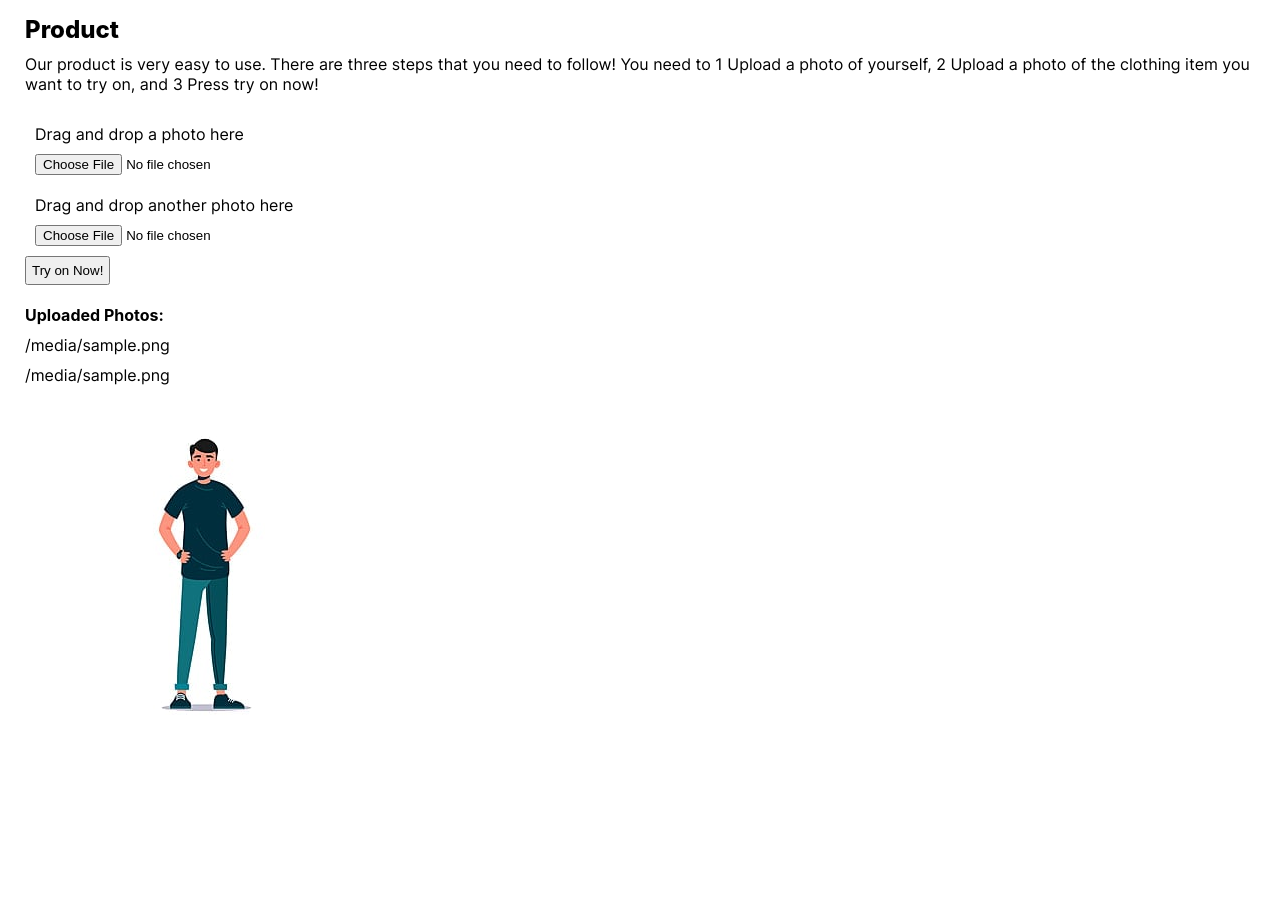
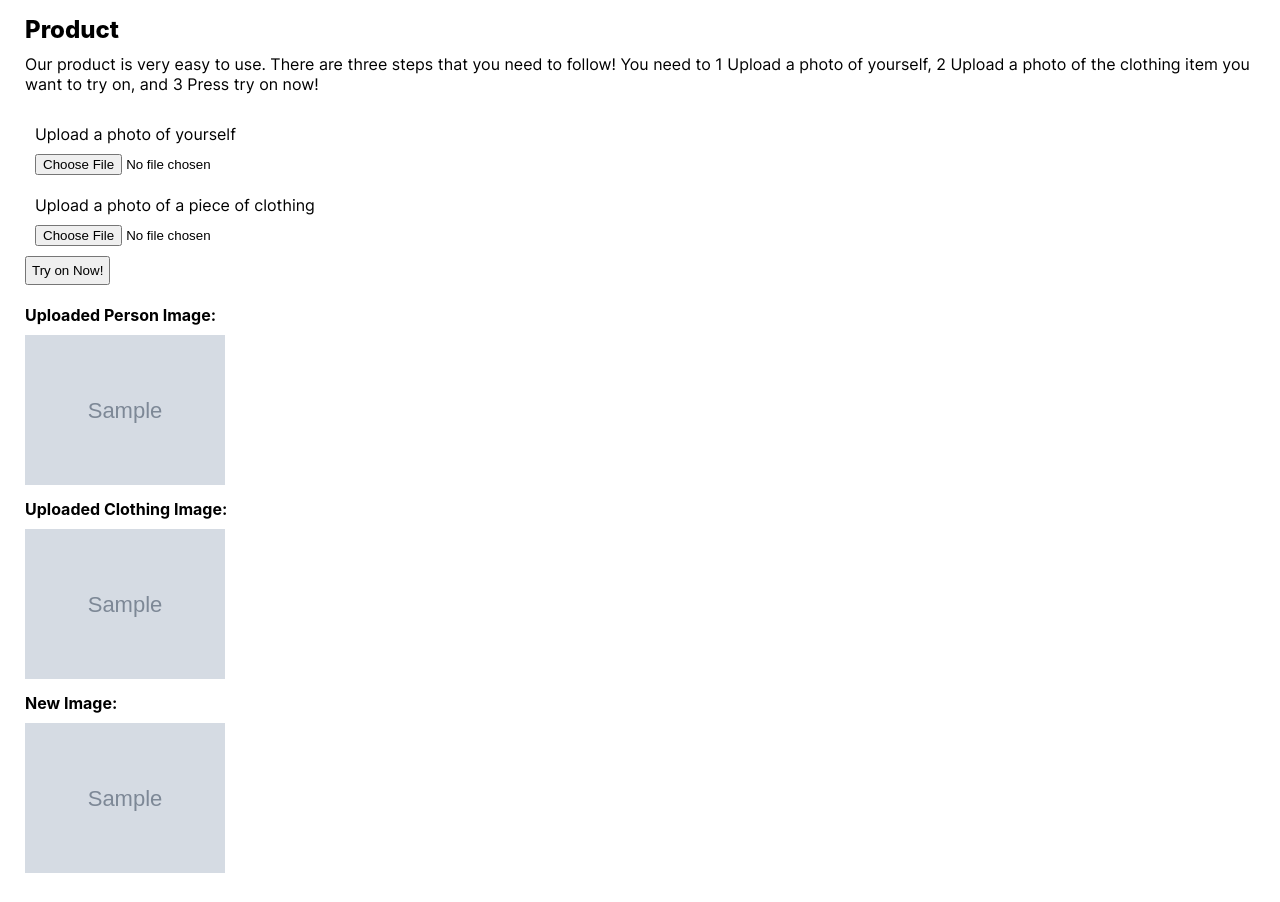
Before and after one commit to heesooh/OutfitWiz, a Django app: template backend/outfitwiz_app/templates/outfitwiz_app/product_page.html in a window 1280 px wide. Shown: the part 137-1039 px from the top of the page. Before the commit the page ends 849 px from the top, so only its background shows below. Run offline with Django 5.2, Linux system fonts and the light colour scheme; the template is opened without the code that fills it: most values are stand-ins (such as "Sample title", 1, 10 or a date in 2020); grey boxes marked "Sample" are stand-in pictures; some web fonts are replaced.

Commit message:
Implement 'Try on Now' button

```diff
--- a/backend/outfitwiz_app/static/outfitwiz_app/css/stylesheet1.css
+++ b/backend/outfitwiz_app/static/outfitwiz_app/css/stylesheet1.css
@@ -23,6 +23,12 @@
 .main-area {
     /* Add padding or margins as needed */
     padding: 20px;
+}
+
+.image-container {
+    max-width: 200px;  /* Limit the width to 300 pixels */
+    width: auto;       /* Allow the image to scale proportionally */
+    height: auto;      /* Allow the image to scale proportionally */
 }
 
 
--- a/backend/outfitwiz_app/templates/outfitwiz_app/product_page.html
+++ b/backend/outfitwiz_app/templates/outfitwiz_app/product_page.html
@@ -9,22 +9,24 @@
         <form method="post" enctype="multipart/form-data">
             {% csrf_token %}
             <div class="drop-target">
-                <p>Drag and drop a photo here</p>
+                <p>Upload a photo of yourself</p>
                 <input type="file" name="photo1" accept="image/*">
             </div>
             <div class="drop-target">
-                <p>Drag and drop another photo here</p>
+                <p>Upload a photo of a piece of clothing</p>
                 <input type="file" name="photo2" accept="image/*">
             </div>
             <button id="try-on-button" type="submit">Try on Now!</button>
         </form>
     </div>
-    {% if photo1 and photo2 %}
+    {% if photo1_dir and photo2_dir %}
         <div>
-            <h4>Uploaded Photos:</h4>
-            <p>{{photo1}}</p>
-            <p>{{photo2}}</p>
-            <img src="../static/outfitwiz_app/images/man1.jpg">
+            <h4>Uploaded Person Image:</h4>
+            <img class="image-container" src={{photo1_dir}}>
+            <h4>Uploaded Clothing Image:</h4>
+            <img class="image-container" src={{photo2_dir}}>
+            <h4>New Image:</h4>
+            <img class="image-container" src={{photo3_dir}}>
         </div>
     {% endif %}
 {% endblock %}
--- a/backend/outfitwiz_app/vton/test.py
+++ b/backend/outfitwiz_app/vton/test.py
@@ -23,7 +23,7 @@ def get_opt():
 
     parser.add_argument('--dataset_dir', type=str, default='./outfitwiz_app/vton/datasets/')
     parser.add_argument('--dataset_mode', type=str, default='test')
-    parser.add_argument('--dataset_list', type=str, default='test_pairs.txt')
+    parser.add_argument('--dataset_list', type=str, default='test_pairs_dynamic.txt')
     parser.add_argument('--checkpoint_dir', type=str, default='./outfitwiz_app/vton/checkpoints/')
     parser.add_argument('--save_dir', type=str, default='./outfitwiz_app/vton/results/')
 
--- a/backend/outfitwiz_project/settings.py
+++ b/backend/outfitwiz_project/settings.py
@@ -123,6 +123,9 @@ STATIC_URL = 'static/'
 
 STATICFILES_DIRS = [
     os.path.join(BASE_DIR, '..', 'outfitwiz_app', 'static'),
+    os.path.join(BASE_DIR, '..', 'outfitwiz_app', 'vton', 'results', 'demo'),
+    os.path.join(BASE_DIR, '..', 'outfitwiz_app', 'vton', 'datasets', 'test', 'cloth'),
+    os.path.join(BASE_DIR, '..', 'outfitwiz_app', 'vton', 'datasets', 'test', 'image')
 ]
 
 
```
Also changed, not shown: backend/outfitwiz_app/managers/ml_manager.py (+6 -1 lines), backend/outfitwiz_app/managers/vton_manager.py (+11 -0 lines), backend/outfitwiz_app/views.py (+4 -3 lines).
